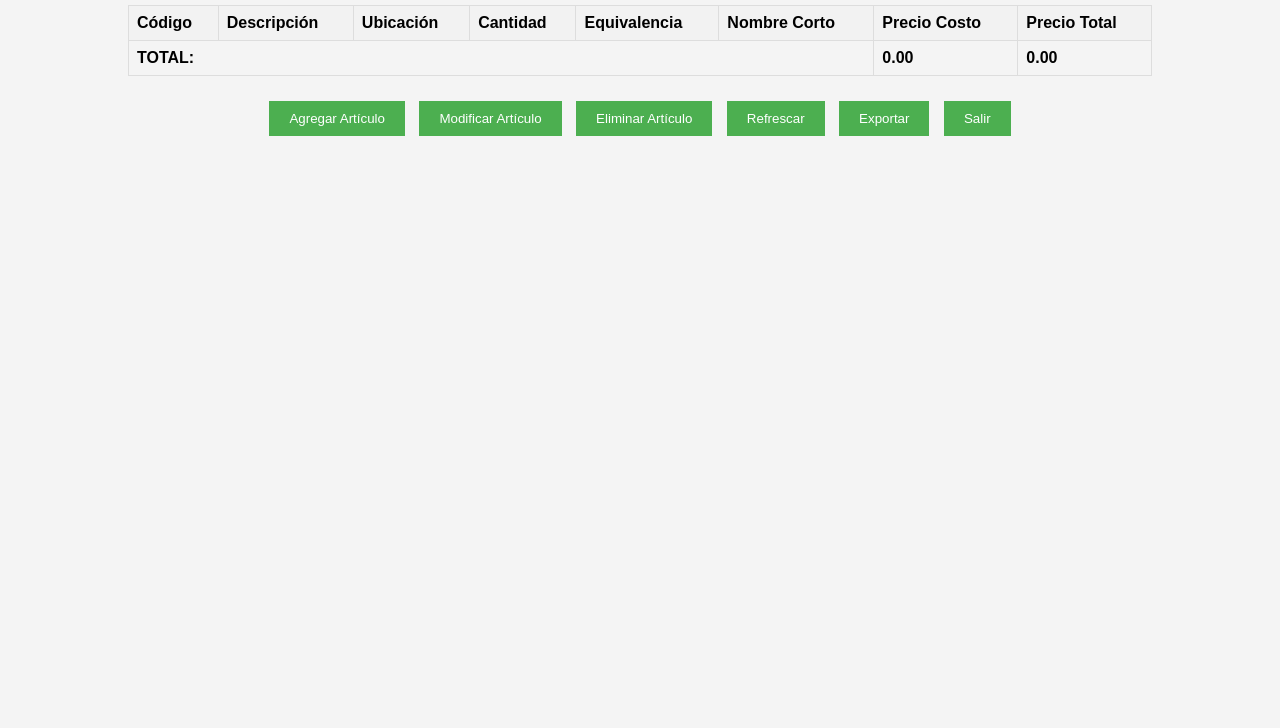
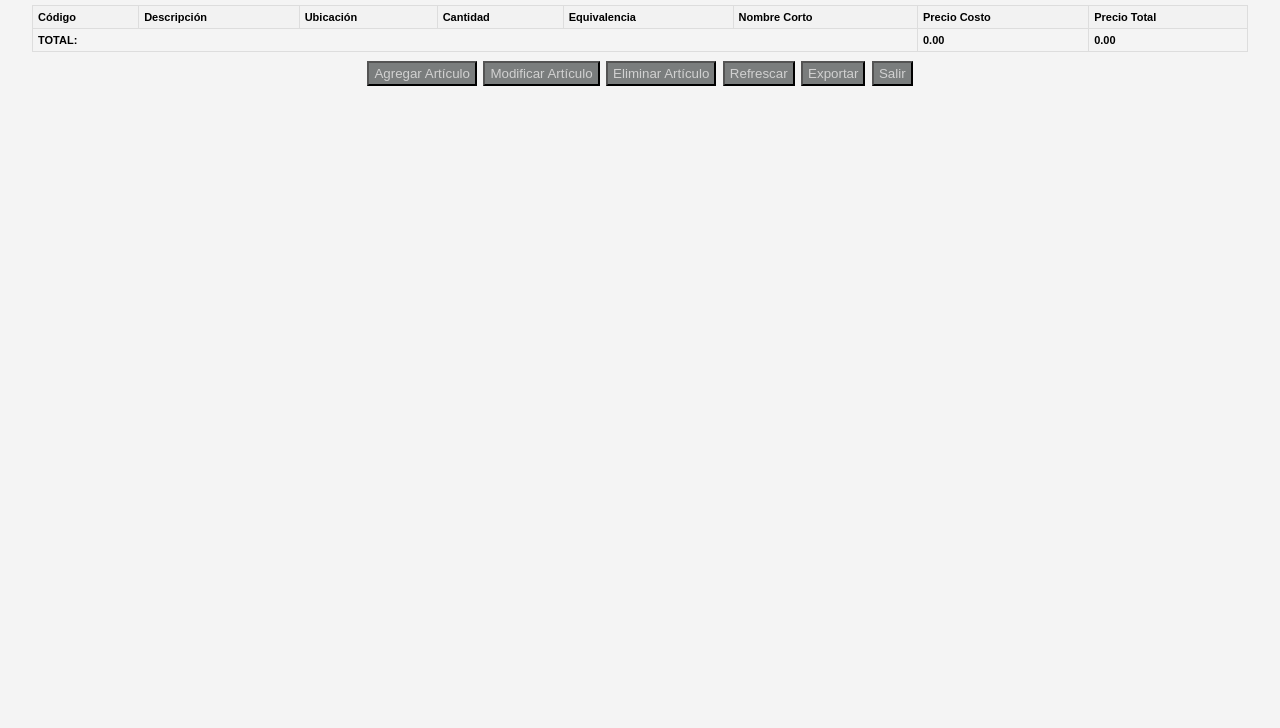
Before and after one commit to ti8ocb/control-ventas, a plain HTML site: page index.html in a window 1280 px wide. Shown: the part 72-800 px from the top of the page. Drawn offline with Linux system fonts and the light colour scheme.

Commit message:
Add files via upload

```diff
--- a/index.html
+++ b/index.html
@@ -2,7 +2,8 @@
 <html lang="es">
 <head>
     <meta charset="UTF-8">
-    <meta name="viewport" content="width=device-width, initial-scale=1.0">
+    <meta name="viewport"
+    content="width=device-width, user-scalable=no, initial-scale=1.0, maximum-scale=1.0, minimum-scale=1.0">
     <title>Control de Ventas</title>
     <link rel="stylesheet" href="styles.css">
 </head>
--- a/styles.css
+++ b/styles.css
@@ -6,7 +6,7 @@ body {
 }
 
 .container {
-    width: 80%;
+    width: 95%;
     margin: auto;
     overflow: hidden;
 }
@@ -19,7 +19,8 @@ h1 {
 table {
     width: 100%;
     border-collapse: collapse;
-    margin-bottom: 20px;
+    margin-bottom: 8px;
+    font-size: 11px
 }
 
 table, th, td {
@@ -27,7 +28,7 @@ table, th, td {
 }
 
 th, td {
-    padding: 8px;
+    padding: 5px;
     text-align: left;
 }
 
@@ -44,11 +45,11 @@ tfoot td {
 }
 
 button {
-    margin: 5px;
-    padding: 10px 20px;
-    background-color: #4CAF50;
-    color: white;
-    border: none;
+    margin: 1px;
+    padding: 3px 5px;
+    background-color: #7A7D7D;
+    color: #D1D1D1;
+    /*border: none;*/
     cursor: pointer;
 }
 
```
Also changed, not shown: logo512.png (added).
